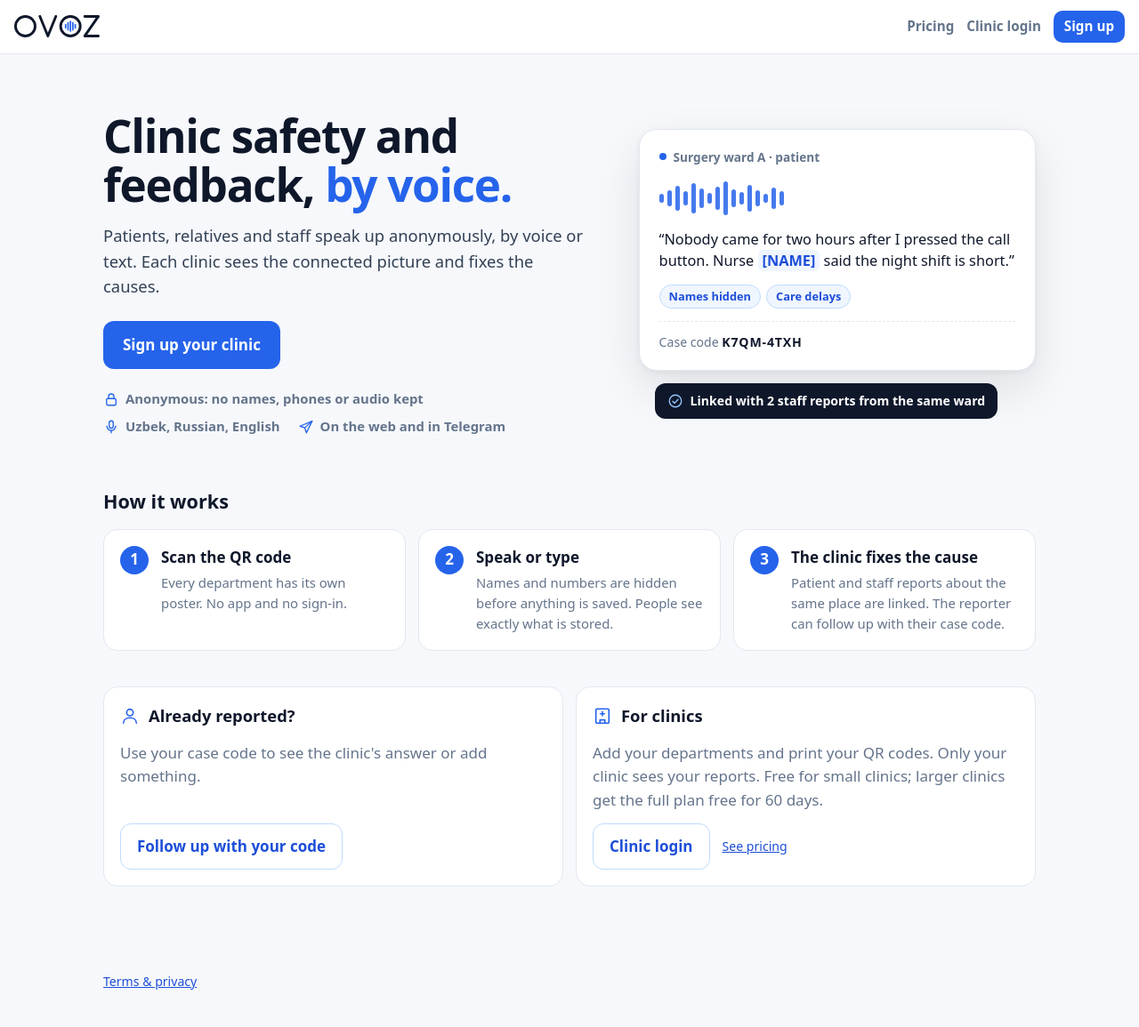
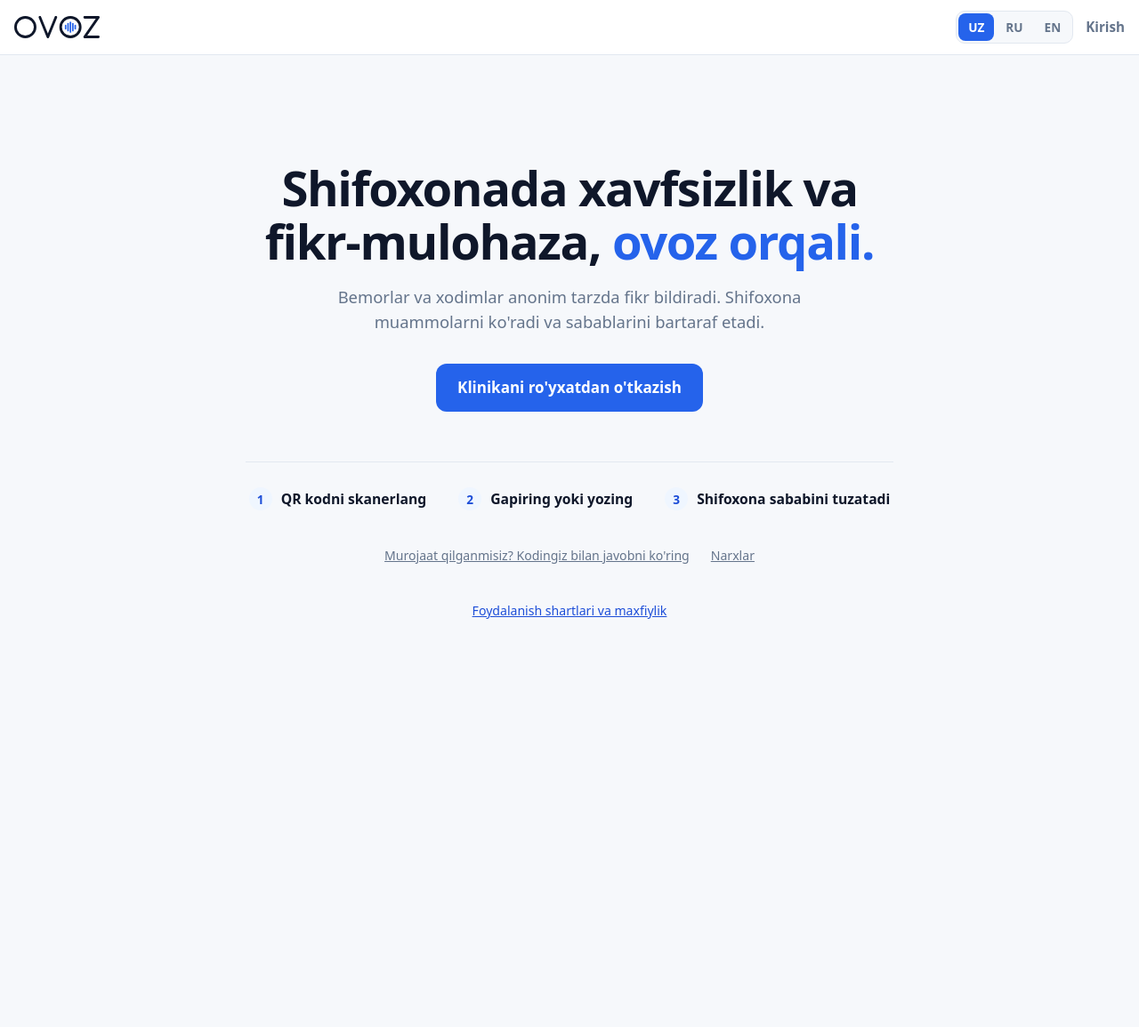
Before and after one commit to stephchefcu/ovoz, a FastAPI app: page / in a window 1280 px wide. Shown: the whole page at 89% size. After the commit the page ends 696 px from the top, so only its background shows below. Run offline with FastAPI, Linux system fonts and the light colour scheme; tables that the repository leaves empty hold one stand-in row (values such as "Sample post").

Commit message:
Home page: Uzbek, Russian and English; simpler, minimal layout
- UZ / RU / EN switch in the top bar, the same one as the patient pages
  (remembered per browser; ?lang=ru works too). Uzbek is the default.
- Only the essentials: headline, one sentence, "Sign up your clinic" and
  "Try the demo", three short steps in one row, and two small links
  (follow up with your code, pricing).
- Removed the sample report card, the facts list and the extra cards.

Co-Authored-By: Claude Opus 5.5 <noreply@anthropic.com>
Claude-Session: https://claude.ai/code/session_01Bf1zmynypiJUuHSMGUv286

```diff
--- a/app/static/i18n.js
+++ b/app/static/i18n.js
@@ -110,6 +110,18 @@ const I18N = {
     cl_staff_btn: "Xatolik yoki xavfli holat haqida xabar berish",
     tg_open: "Telegram'da yozish",
     cl_case: "Xabar yuborganmisiz? Kod orqali javobni ko'ring",
+    h_title: "Shifoxonada xavfsizlik va fikr-mulohaza,",
+    h_accent: "ovoz orqali.",
+    h_lead: "Bemorlar va xodimlar anonim tarzda fikr bildiradi. Shifoxona muammolarni ko'radi va sabablarini bartaraf etadi.",
+    h_signup: "Klinikani ro'yxatdan o'tkazish",
+    h_demo: "Demoni ko'rish",
+    h_s1: "QR kodni skanerlang",
+    h_s2: "Gapiring yoki yozing",
+    h_s3: "Shifoxona sababini tuzatadi",
+    h_case: "Murojaat qilganmisiz? Kodingiz bilan javobni ko'ring",
+    h_pricing: "Narxlar",
+    h_login: "Kirish",
+    h_dashboard: "Boshqaruv paneli",
   },
   ru: {
     langName: "Русский",
@@ -220,6 +232,18 @@ const I18N = {
     cl_staff_btn: "Сообщить об ошибке или опасной ситуации",
     tg_open: "Написать в Telegram",
     cl_case: "Уже отправили сообщение? Посмотрите ответ по коду",
+    h_title: "Безопасность и обратная связь в клинике,",
+    h_accent: "голосом.",
+    h_lead: "Пациенты и сотрудники сообщают о проблемах анонимно. Клиника видит проблемы и устраняет их причины.",
+    h_signup: "Зарегистрировать клинику",
+    h_demo: "Посмотреть демо",
+    h_s1: "Отсканируйте QR-код",
+    h_s2: "Скажите или напишите",
+    h_s3: "Клиника устраняет причину",
+    h_case: "Уже сообщили? Проверьте ответ по коду",
+    h_pricing: "Цены",
+    h_login: "Вход",
+    h_dashboard: "Панель клиники",
   },
   en: {
     langName: "English",
@@ -330,6 +354,18 @@ const I18N = {
     cl_staff_btn: "Report a mistake or near-miss",
     tg_open: "Write in Telegram",
     cl_case: "Already reported? Follow up with your case code",
+    h_title: "Clinic safety and feedback,",
+    h_accent: "by voice.",
+    h_lead: "Patients and staff speak up anonymously. The clinic sees the problems and fixes the causes.",
+    h_signup: "Sign up your clinic",
+    h_demo: "Try the demo",
+    h_s1: "Scan the QR code",
+    h_s2: "Speak or type",
+    h_s3: "The clinic fixes the cause",
+    h_case: "Already reported? Check for a reply with your code",
+    h_pricing: "Pricing",
+    h_login: "Log in",
+    h_dashboard: "Dashboard",
   },
 };
 
--- a/app/static/style.css
+++ b/app/static/style.css
@@ -243,53 +243,22 @@ ul.ticks .ico { color: var(--brand); margin-top: 2px; }
 .qr .qr-brand { display: block; line-height: 0; margin-bottom: 8px; }
 .qr .qr-brand img { height: 22px; width: auto; }
 
-/* ---- home page ---- */
-.home { max-width: 1080px; margin: 0 auto; padding: 0 16px 40px; }
-.home section { margin: 0 0 40px; }
-.home-hero { display: grid; gap: 32px; grid-template-columns: 1fr; align-items: center; padding: 36px 0 8px; }
-@media (min-width: 880px) { .home-hero { grid-template-columns: 1.1fr .9fr; gap: 56px; padding: 64px 0 16px; } }
-.home-hero h1 { font-size: clamp(2.1rem, 5vw, 3.2rem); line-height: 1.08; letter-spacing: -.025em; margin: 0 0 16px; }
-.home-hero h1 span { color: var(--brand); }
-.home-hero .lead { font-size: 1.15rem; color: #334155; max-width: 34em; margin: 0 0 24px; }
-.home-cta { gap: 12px; }
-.home-cta .btn { padding: 14px 22px; }
-.home-facts { list-style: none; padding: 0; margin: 22px 0 0; display: flex; flex-wrap: wrap; gap: 8px 20px; }
-.home-facts li { display: flex; align-items: center; gap: 7px; color: var(--muted); font-size: .93rem; font-weight: 600; }
-.home-facts .ico { color: var(--brand); }
-
-.home-demo { position: relative; }
-.demo-card { background: #fff; border: 1px solid var(--line); border-radius: 20px; padding: 20px 22px;
-  box-shadow: 0 20px 50px rgba(15, 23, 42, .10), 0 2px 6px rgba(15, 23, 42, .05); }
-.demo-head { display: flex; align-items: center; gap: 8px; font-size: .85rem; font-weight: 700; color: var(--muted); }
-.demo-dot { width: 8px; height: 8px; border-radius: 50%; background: var(--brand); }
-.demo-wave { display: flex; align-items: center; gap: 4px; height: 44px; margin: 14px 0 12px; }
-.demo-wave i { display: block; width: 5px; border-radius: 3px; background: var(--brand); opacity: .85; }
-.demo-text { font-size: 1.02rem; line-height: 1.5; margin: 0 0 14px; }
-.demo-text mark { background: var(--brand-soft); color: var(--brand-dark); border-radius: 6px; padding: 1px 5px; font-weight: 700; }
-.demo-tags { display: flex; flex-wrap: wrap; gap: 6px; }
-.demo-tags span { font-size: .8rem; font-weight: 700; color: var(--brand-dark); background: var(--brand-soft);
-  border: 1px solid var(--brand-line); border-radius: 999px; padding: 3px 10px; }
-.demo-code { margin-top: 14px; padding-top: 12px; border-top: 1px dashed var(--line); font-size: .88rem; color: var(--muted); }
-.demo-code b { color: var(--ink); letter-spacing: .06em; }
-.demo-link { display: inline-flex; align-items: center; gap: 8px; margin: 14px 0 0 18px; padding: 9px 14px;
-  background: var(--ink); color: #fff; border-radius: 12px; font-size: .88rem; font-weight: 600; }
-.demo-link .ico { color: #93c5fd; }
-
-.home-steps h2, .home-paths h2 { font-size: 1.35rem; }
-.home-steps ol { list-style: none; padding: 0; margin: 14px 0 0; display: grid; gap: 14px; grid-template-columns: 1fr; }
-@media (min-width: 760px) { .home-steps ol { grid-template-columns: repeat(3, 1fr); } }
-.home-steps li { display: flex; gap: 14px; background: #fff; border: 1px solid var(--line); border-radius: var(--radius); padding: 18px; }
-.home-steps .num { flex: none; width: 32px; height: 32px; border-radius: 50%; background: var(--brand); color: #fff;
-  display: flex; align-items: center; justify-content: center; font-weight: 800; }
-.home-steps p { margin: 4px 0 0; color: var(--muted); font-size: .93rem; }
-
-.home-paths { display: grid; gap: 14px; grid-template-columns: 1fr; }
-@media (min-width: 760px) { .home-paths { grid-template-columns: 1fr 1fr; } }
-.home-paths .card { margin: 0; display: flex; flex-direction: column; }
-.home-paths h2 { display: flex; align-items: center; gap: 10px; font-size: 1.15rem; }
-.home-paths h2 .ico { color: var(--brand); }
-.home-paths .row { margin-top: auto; gap: 14px; }
-.topbar .nav a.btn.small { color: #fff; min-height: 34px; }
-.topbar .nav a.btn.small:hover { color: #fff; }
-@media (max-width: 480px) { .home-cta .btn { width: 100%; } .demo-link { margin-left: 0; } }
-.wrap.home-foot { max-width: 1080px; margin-top: 0 !important; }
+/* ---- home page: minimal ---- */
+.home { max-width: 760px; margin: 0 auto; padding: 0 16px; text-align: center; }
+.home-hero { padding: 72px 0 40px; }
+@media (min-width: 760px) { .home-hero { padding: 120px 0 56px; } }
+.home-hero h1 { font-size: clamp(2rem, 6vw, 3.4rem); line-height: 1.1; letter-spacing: -.025em; margin: 0 0 18px; }
+.home-hero h1 em { font-style: normal; color: var(--brand); }
+.home-hero .lead { font-size: 1.15rem; color: var(--muted); max-width: 32em; margin: 0 auto 32px; }
+.home-cta { justify-content: center; gap: 12px; }
+.home-cta .btn { padding: 14px 24px; }
+.home-steps { list-style: none; padding: 28px 0 0; margin: 0 0 40px; border-top: 1px solid var(--line);
+  display: flex; flex-wrap: wrap; justify-content: center; gap: 14px 36px; }
+.home-steps li { display: flex; align-items: center; gap: 10px; font-size: .98rem; }
+.home-steps span { width: 26px; height: 26px; border-radius: 50%; background: var(--brand-soft); color: var(--brand-dark);
+  display: inline-flex; align-items: center; justify-content: center; font-weight: 800; font-size: .85rem; }
+.home-links { display: flex; flex-wrap: wrap; justify-content: center; gap: 8px 24px; margin: 0; }
+.home-links a { color: var(--muted); }
+.home-links a:hover { color: var(--brand-dark); }
+.wrap.home-foot { text-align: center; max-width: 760px; }
+@media (max-width: 480px) { .home-cta .btn { width: 100%; } .home-steps { flex-direction: column; align-items: center; } }
--- a/app/templates/home.html
+++ b/app/templates/home.html
@@ -1,75 +1,36 @@
 {% extends "base.html" %}
-{% from "_icons.html" import icon %}
 {% block nav %}
-  {% if is_clinic %}<a href="/dashboard">Dashboard</a><a href="/logout">Log out</a>
-  {% else %}<a href="/pricing">Pricing</a><a href="/login">Clinic login</a><a class="btn small" href="/signup">Sign up</a>{% endif %}
+  <div class="lang"><button data-l="uz">UZ</button><button data-l="ru">RU</button><button data-l="en">EN</button></div>
+  {% if is_clinic %}<a href="/dashboard" data-i18n="h_dashboard">Boshqaruv paneli</a>
+  {% else %}<a href="/login" data-i18n="h_login">Kirish</a>{% endif %}
 {% endblock %}
 {% block footclass %}home-foot{% endblock %}
 {% block content %}
 <div class="home">
-
   <section class="home-hero">
-    <div class="home-hero-text">
-      <h1>Clinic safety and feedback, <span>by voice.</span></h1>
-      <p class="lead">Patients, relatives and staff speak up anonymously, by voice or text. Each clinic sees the
-        connected picture and fixes the causes.</p>
-      <div class="row home-cta">
-        {% if is_clinic %}<a class="btn" href="/dashboard">Open your dashboard</a>
-        {% else %}<a class="btn" href="/signup">Sign up your clinic</a>{% endif %}
-        {% if demo %}<a class="btn ghost" href="/c/demo">Try the demo clinic</a>{% endif %}
-      </div>
-      <ul class="home-facts">
-        <li>{{ icon("lock", 18) }}Anonymous: no names, phones or audio kept</li>
-        <li>{{ icon("mic", 18) }}Uzbek, Russian, English</li>
-        <li>{{ icon("send", 18) }}On the web and in Telegram</li>
-      </ul>
-    </div>
-
-    <div class="home-demo" aria-hidden="true">
-      <div class="demo-card">
-        <div class="demo-head"><span class="demo-dot"></span>Surgery ward A · patient</div>
-        <div class="demo-wave">{% for h in [10, 18, 28, 16, 34, 22, 12, 26, 38, 20, 14, 30, 18, 10, 24, 16] %}<i style="height:{{ h }}px"></i>{% endfor %}</div>
-        <p class="demo-text">“Nobody came for two hours after I pressed the call button. Nurse <mark>[NAME]</mark> said
-          the night shift is short.”</p>
-        <div class="demo-tags"><span>Names hidden</span><span>Care delays</span></div>
-        <div class="demo-code">Case code <b>K7QM-4TXH</b></div>
-      </div>
-      <div class="demo-link">{{ icon("check", 18) }}Linked with 2 staff reports from the same ward</div>
+    <h1><span data-i18n="h_title">Shifoxonada xavfsizlik va fikr-mulohaza,</span>
+      <em data-i18n="h_accent">ovoz orqali.</em></h1>
+    <p class="lead" data-i18n="h_lead">Bemorlar va xodimlar anonim tarzda fikr bildiradi. Shifoxona muammolarni ko'radi
+      va sabablarini bartaraf etadi.</p>
+    <div class="row home-cta">
+      {% if is_clinic %}<a class="btn" href="/dashboard" data-i18n="h_dashboard">Boshqaruv paneli</a>
+      {% else %}<a class="btn" href="/signup" data-i18n="h_signup">Klinikani ro'yxatdan o'tkazish</a>{% endif %}
+      {% if demo %}<a class="btn ghost" href="/c/demo" data-i18n="h_demo">Demoni ko'rish</a>{% endif %}
     </div>
   </section>
 
-  <section class="home-steps">
-    <h2>How it works</h2>
-    <ol>
-      <li><span class="num">1</span><div><b>Scan the QR code</b><p>Every department has its own poster. No app and no
-        sign-in.</p></div></li>
-      <li><span class="num">2</span><div><b>Speak or type</b><p>Names and numbers are hidden before anything is saved.
-        People see exactly what is stored.</p></div></li>
-      <li><span class="num">3</span><div><b>The clinic fixes the cause</b><p>Patient and staff reports about the same
-        place are linked. The reporter can follow up with their case code.</p></div></li>
-    </ol>
-  </section>
+  <ol class="home-steps">
+    <li><span>1</span><b data-i18n="h_s1">QR kodni skanerlang</b></li>
+    <li><span>2</span><b data-i18n="h_s2">Gapiring yoki yozing</b></li>
+    <li><span>3</span><b data-i18n="h_s3">Shifoxona sababini tuzatadi</b></li>
+  </ol>
 
-  <section class="home-paths">
-    <div class="card">
-      <h2>{{ icon("user", 22) }}Already reported?</h2>
-      <p class="muted">Use your case code to see the clinic's answer or add something.</p>
-      <div class="row">
-        <a class="btn ghost" href="/case">Follow up with your code</a>
-        {% if bot %}<a class="small" href="https://t.me/{{ bot }}">Telegram: @{{ bot }}</a>{% endif %}
-      </div>
-    </div>
-    <div class="card">
-      <h2>{{ icon("building", 22) }}For clinics</h2>
-      <p class="muted">Add your departments and print your QR codes. Only your clinic sees your reports. Free for small
-        clinics; larger clinics get the full plan free for 60 days.</p>
-      <div class="row">
-        {% if is_clinic %}<a class="btn ghost" href="/dashboard">Dashboard</a>
-        {% else %}<a class="btn ghost" href="/login">Clinic login</a>{% endif %}
-        <a class="small" href="/pricing">See pricing</a>
-      </div>
-    </div>
-  </section>
-
+  <p class="home-links small">
+    <a href="/case" data-i18n="h_case">Murojaat qilganmisiz? Kodingiz bilan javobni ko'ring</a>
+    <a href="/pricing" data-i18n="h_pricing">Narxlar</a>
+  </p>
 </div>
 {% endblock %}
+{% block scripts %}
+<script src="/static/i18n.js?v={{ V }}"></script>
+{% endblock %}
```
